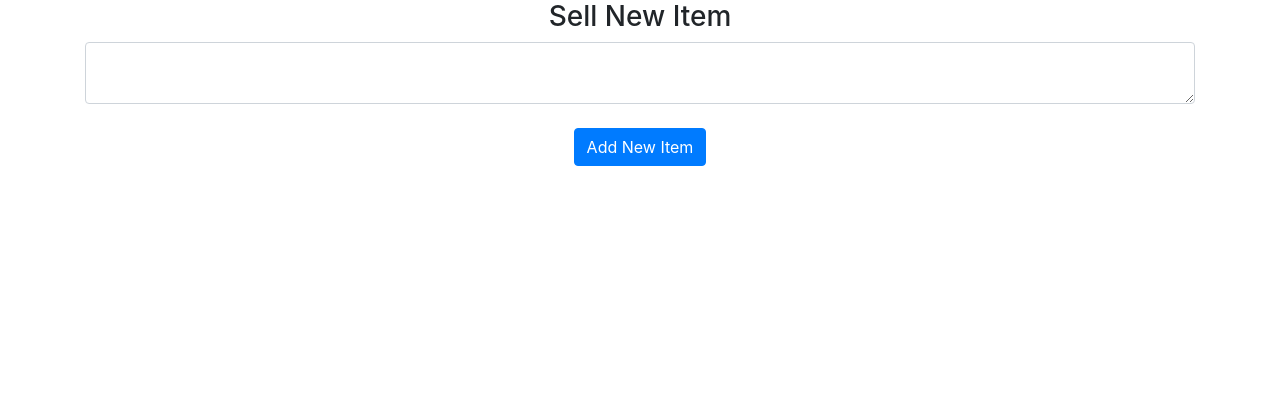
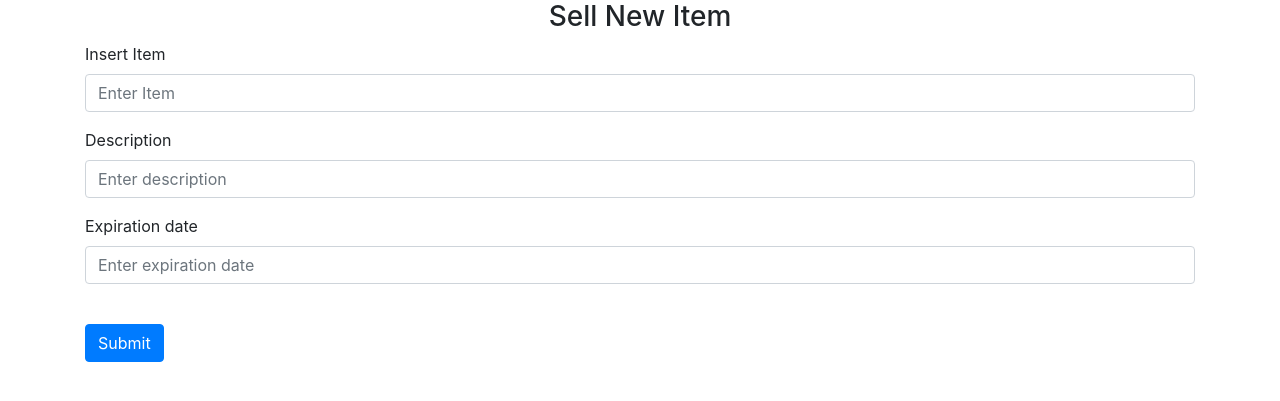
Before and after one commit to Warren-source/CS435-project, a Flask app: page / in a window 1280 px wide. Shown: the part 56-457 px from the top of the page. Run offline with Flask 2, Linux system fonts and the light colour scheme; a user stored in the database is signed in; data that the repository does not hold is empty; some libraries are stand-ins or nearby versions.

Commit message:
updated home.html

```diff
--- a/website/auth.py
+++ b/website/auth.py
@@ -69,7 +69,7 @@ def sign_up():
             new_user = User(email=email, first_name=first_name, password=generate_password_hash(password1, method='sha256'))
             db.session.add(new_user)
             db.session.commit()
-            login_user(user, remember=True)
+            login_user(new_user, remember=True)
             flash('Account created. Welcome', category='success')
             return redirect(url_for('views.home'))
 
--- a/website/models.py
+++ b/website/models.py
@@ -5,10 +5,10 @@ from sqlalchemy.sql import func #deals with date creation for us
 
 class Seller(db.Model):
     id = db.Column(db.Integer, primary_key=True)
-    item = db.Column(db.String(100))
+    food = db.Column(db.String(100))
     #date = db.Column(db.DateTime(timezone=True), default=func.now())
     description = db.Column(db.String(600))
-    expired = db.Column(db.String(30))
+    expiration = db.Column(db.String(30))
     user_id = db.Column(db.Integer, db.ForeignKey('user.id'))
 
 #define the User table
--- a/website/templates/home.html
+++ b/website/templates/home.html
@@ -5,24 +5,44 @@
 {% block content %}
 
 
-<ul class="list-group list-group-flush" id="sellers">
-  {% for seller in user.sellers %}
-  <li class="list-group-item">
-    {{ seller.item }}
-  </li>
-  {% endfor %}
-</ul>
-
 
 
 <h3 align="center">Sell New Item</h3>
 <!--this is for adding new items-->
 <form method="POST">
-  <textarea name="seller" id="seller" class="form-control"></textarea>
-
-    <br />
-    <div align="center">
-        <button type="submit" class="btn btn-primary">Add New Item</button>
-    </div>
+  <div class="form-group">
+    <label for="food">Insert Item</label>
+    <input
+      type="text"
+      class="form-control"
+      id="food"
+      name="food"
+      placeholder="Enter Item"
+    />
+  </div>
+  <!--ask user for first name-->
+  <div class="form-group">
+    <label for="description">Description</label>
+    <input
+      type="text"
+      class="form-control"
+      id="description"
+      name="description"
+      placeholder="Enter description"
+    />
+  </div>
+  <!--ask user for password-->
+  <div class="form-group">
+    <label for="expiration">Expiration date</label>
+    <input
+      type="text"
+      class="form-control"
+      id="expiration"
+      name="expiration"
+      placeholder="Enter expiration date"
+    />
+  </div>
+  <br />
+  <button type="submit" class="btn btn-primary">Submit</button>
 </form>
 {% endblock %}
--- a/website/views.py
+++ b/website/views.py
@@ -1,4 +1,4 @@
-from flask import Blueprint, render_template, request
+from flask import Blueprint, render_template, request, flash, redirect, url_for
 from flask_login import login_required, current_user
 from .models import Seller
 from . import db
@@ -11,18 +11,19 @@ views = Blueprint('views', __name__)
 @login_required
 def home():
     if request.method == 'POST':
-        item = request.form.get('item')
+        food = request.form.get('food')
         description = request.form.get('description')
         expiration = request.form.get('expiration')
 
-        if len(item) < 1:
-            flash('please insert item', category='error')
+        if len(food) < 1:
+            flash('please insert food', category='error')
         elif len(description) < 1:
             flash('please give a description', category='error')
         elif len(expiration) < 1:
             flash('please give an expiration date', category='error')
         else:
-            new_seller = Seller(item=item, description=description, expired=expiration, user_id=current_user.id)
+            new_seller = Seller(food=food, description=description, expiration=expiration, user_id=current_user.id)
+            print()
             db.session.add(new_seller)
             db.session.commit()
             flash('Item added', category='success')
```
